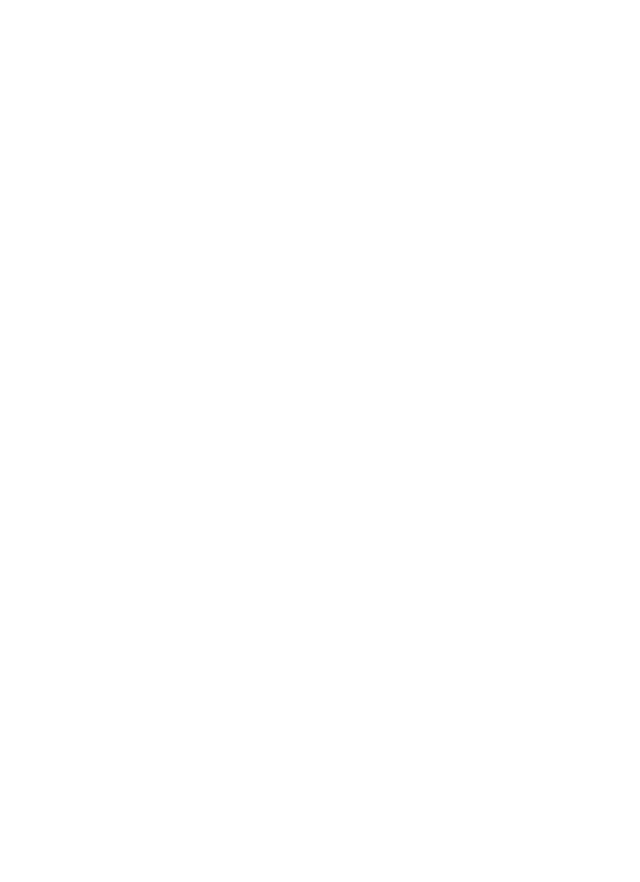
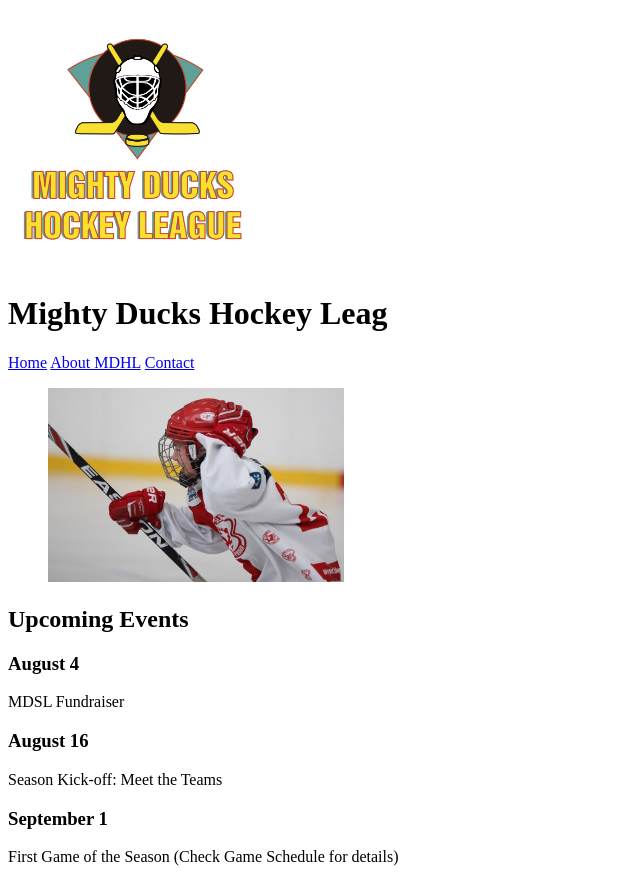
Before and after one commit to meryrob/MDHL_MelanyRobalo_T1M1, a plain HTML site: page index.html in a window 1280 px wide. Shown: the whole page, without its empty margins (0-640 px from the left). Before the commit the page ends 800 px from the top, so only its background shows below. Drawn offline with Linux system fonts and the light colour scheme.

Commit message:
Agrego body y en el mismo texto e img

```diff
--- a/index.html
+++ b/index.html
@@ -7,4 +7,31 @@
     <title>Mighty Ducks Hockey Leag</title>
     <link rel="short cut icon" href="assets/Logo-Mighty-ducks-01.png" type="image/x-icon">
 </head>
+<body>
+    <header>
+        <img src="assets/Logo-Mighty-ducks-01.png" alt="Logo Mighty Ducks" style="width: 20%;">
+        <h1>Mighty Ducks Hockey Leag</h1>
+    </header>
+    <nav>
+        <a href="#">Home</a>
+        <a href="about.html">About MDHL</a>
+        <a href="contact.html">Contact</a>
+    </nav>
+    <main>
+    <figure>
+        <img src="assets/hockey-1.jpg" alt="Jugador de Hockey" style="width:25%">
+    </figure>
+    <section>
+    <h2>Upcoming Events</h2>
+    <article>
+        <h3>August 4</h3>
+        <p>MDSL Fundraiser</p>
+        <h3>August 16</h3>
+        <p>Season Kick-off: Meet the Teams</p>
+        <h3>September 1</h3>
+        <p>First Game of the Season (Check Game Schedule for details)</p>
+    </article>
+    </section>
+</main>
+</body>
 </html>
```
